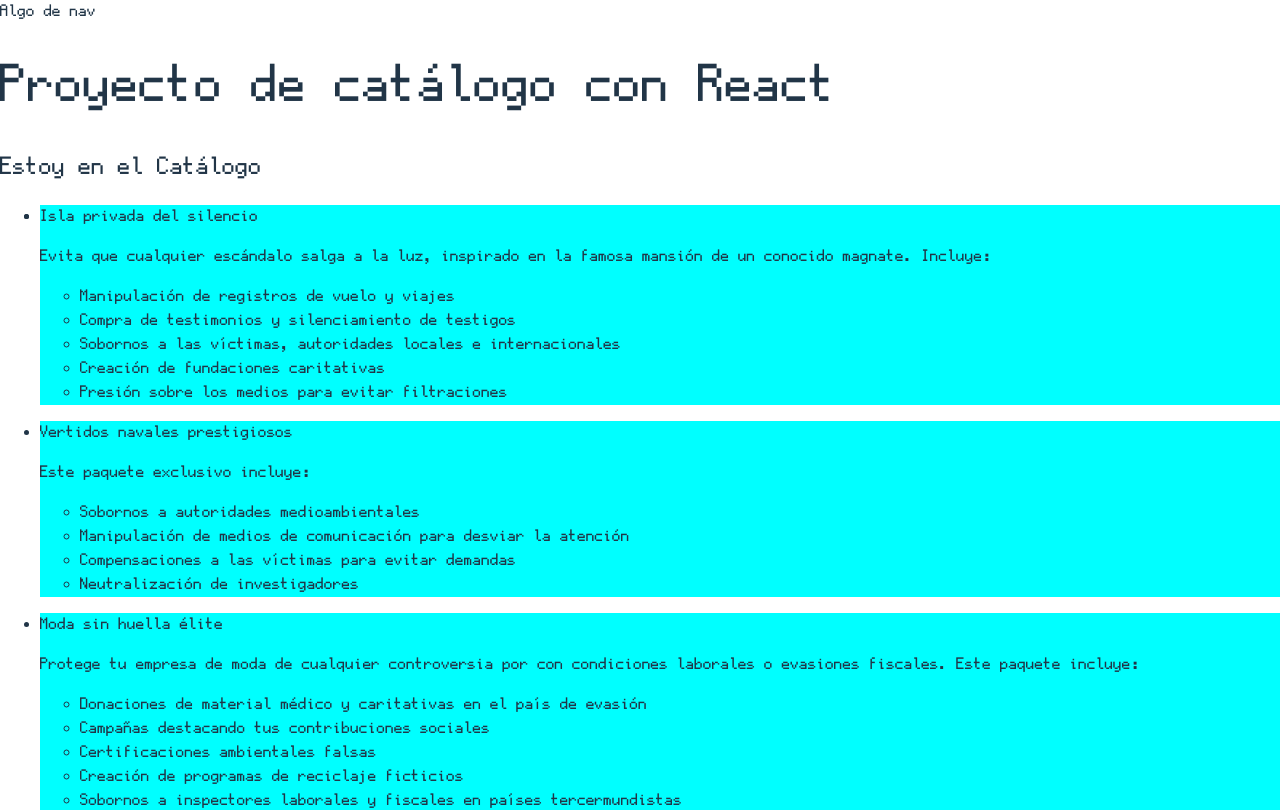
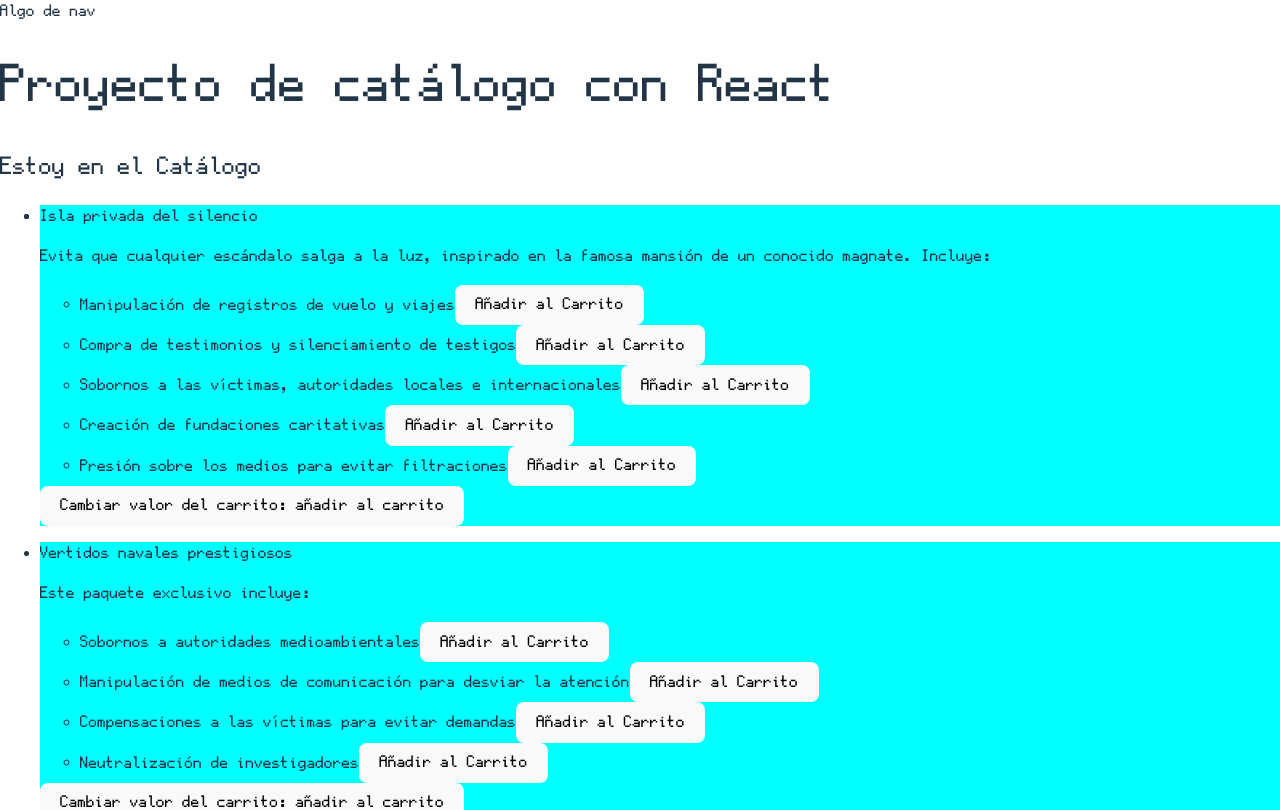
Before and after one commit to moramunozclara/catalogo-react, a React (Vite) app: page /catalogo in a window 1280 px wide. Shown: the top 810 px of the page. Built offline with nearby package versions, Linux system fonts and the light colour scheme.

Commit message:
creacion boton añadir al carrito

```diff
--- a/src/Layout.jsx
+++ b/src/Layout.jsx
@@ -5,19 +5,20 @@
 import './css/catalogo.css'
 import {createContext, useState} from 'react'
 
-export const CarritoContext = createContext("añadir al carrito");
-
-
+export const CarritoContext = createContext();
 
 const Layout = () => {
 
-    const [carrito, setCarrito] = useState("añadir al carrito");
+    const [carrito, setCarrito] = useState([]);
+
+    const agregarCarrito = (producto) => {
+        setCarrito([...carrito, producto]);
+    };
 
 
     return (
 
-                <CarritoContext.Provider value={carrito}>
-
+            <CarritoContext.Provider value={{carrito, setCarrito, agregarCarrito}}>
 
             <div>
                 <header>
@@ -31,18 +32,11 @@
                     <Outlet/>
                 </main>
 
-            <button onClick={() => {
-                 setCarrito(carrito=="eliminar"?"añadir al carrito":"eliminar del carrito");
-            }}>
-                Cambiar valor del carrito: {carrito}
-                </button>
-
             </div>
 
             </CarritoContext.Provider>
 
-
-    )
+    );
 }
 
 export default Layout;
--- a/src/lib/routes.jsx
+++ b/src/lib/routes.jsx
@@ -10,6 +10,7 @@
 import Home from '../pages/Home';
 import Catalogo from '../pages/Catalogo';
 import Producto from '../pages/Producto';
+import Carrito from "../pages/Carrito";
 
 import Layout from "../Layout";
 import ErrorPage from "../ErrorPage";
@@ -35,6 +36,10 @@
             element: <Producto/>
         },
         {
+            path: 'carrito', //los children van sin barra pq ya trae path
+            element: <Carrito/>
+        },
+        {
             path: '*',
             element: <ErrorPage/>
         }
--- a/src/pages/Carrito.jsx
+++ b/src/pages/Carrito.jsx
@@ -1,15 +1,24 @@
+import { useContext } from "react";
+import { CarritoContext } from "../Layout"; // tomamos el contexto
+
 
 
 const Carrito = () => {
+    const { carrito } = useContext(CarritoContext); // accionamos el contexto
+
     return (
+        <>
 
+        <div>
+            <h2>Estoy en carrito</h2>
+            <ul>
+                {carrito.map((producto, index) => (
+                    <li key={index}>{producto.name}</li>
+                ) ) }
+            </ul>
+        </div>
 
-
-
-        <></>
-
-
-
+        </>
      );
 }
 
--- a/src/pages/Catalogo.jsx
+++ b/src/pages/Catalogo.jsx
@@ -1,11 +1,13 @@
 // Sección catálogo
 // import { useState } from 'react'
-import {useState, useEffect} from 'react';
+import {useState, useEffect, useContext} from 'react';
 import Producto from './Producto';
+import { CarritoContext } from '../Layout';
 
 // sfc
 const Catalogo = () => {
     const [productos, setProductos] = useState([]);
+    const {carrito, setCarrito, agregarCarrito} = useContext(CarritoContext);
     // const [filtro, setFiltro] = useState("");
     // const [errores, setErrores] = useState("");
     // const [info, setInfo] = useState({
@@ -45,17 +47,29 @@
                         {/* <p>Servicios:</p> */}
                         <ul>
                             {producto.servicesList.map((service, index) => (
-                                <li key={index}>{service}</li>
+                                <li key={index}>
+                                    {service}
+                                    {/* botón cambiar valor del carrito */}
+                                    <button onClick={() => agregarCarrito(producto)}>
+                                            Añadir al Carrito
+                                        </button>
+                                </li>
                             ))}
                         </ul>
-                                                {/* <p>{producto.type}</p> */}
-                                                {/* <p>{producto.price}</p> */}
-                                            </div>
-                                </li>
+                    {/* <p>{producto.type}</p> */}
+                    {/* <p>{producto.price}</p> */}
+                    <button onClick={() => {
+                        setCarrito(carrito.length === 0 ? ["añadir al carrito"] : []);
+                    }}>
+                        Cambiar valor del carrito: {carrito.length > 0 ? "eliminar del carrito" : "añadir al carrito"}
+                    </button>
+                    </div>
+                    </li>
                     ))}
                 </li>
             </ul>
             </>
+
     );
 }
 
--- a/src/pages/Producto.jsx
+++ b/src/pages/Producto.jsx
@@ -4,7 +4,7 @@
 
 // UseParams: es para obtener parámetros de la URL
 import { useParams } from "react-router-dom";
-
+// import Layout from "../Layout";
 import {useState, useEffect} from 'react';
 
 
```
Lines whose indentation alone changed are shown as unchanged.
